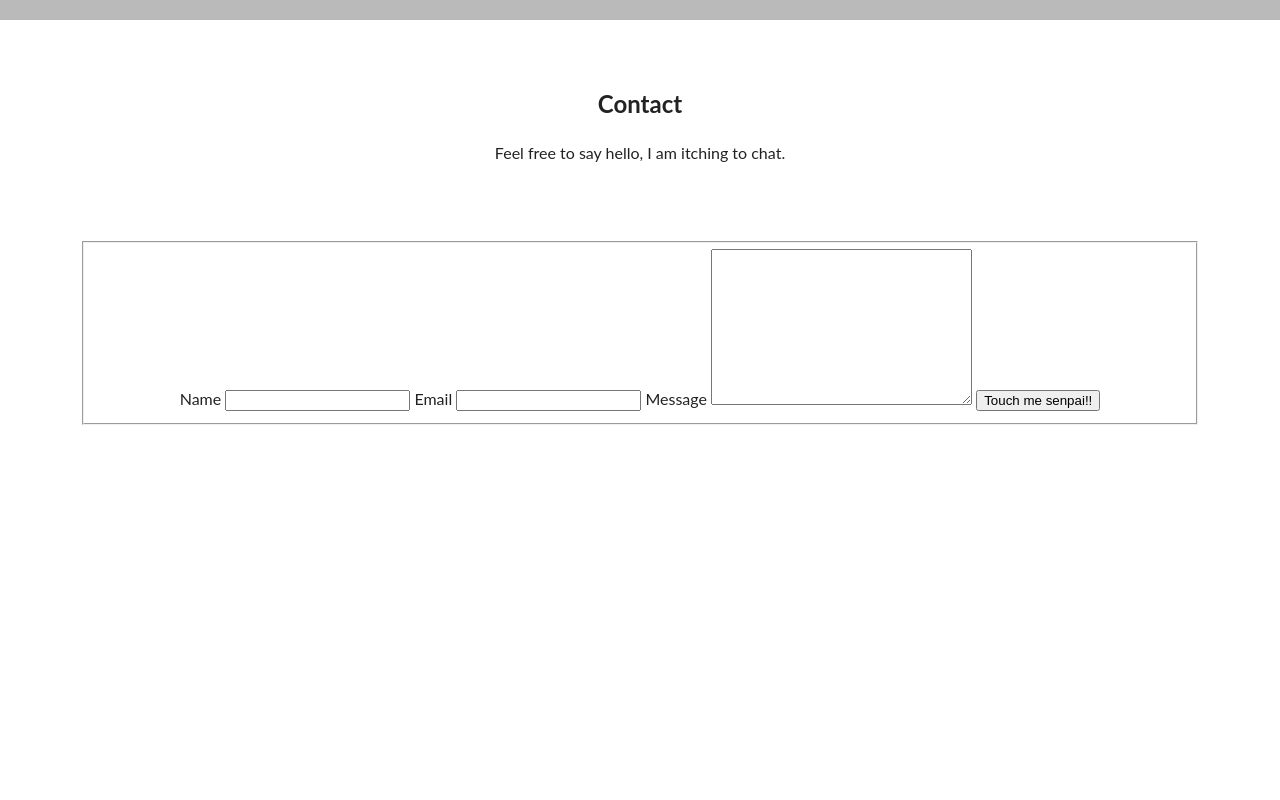
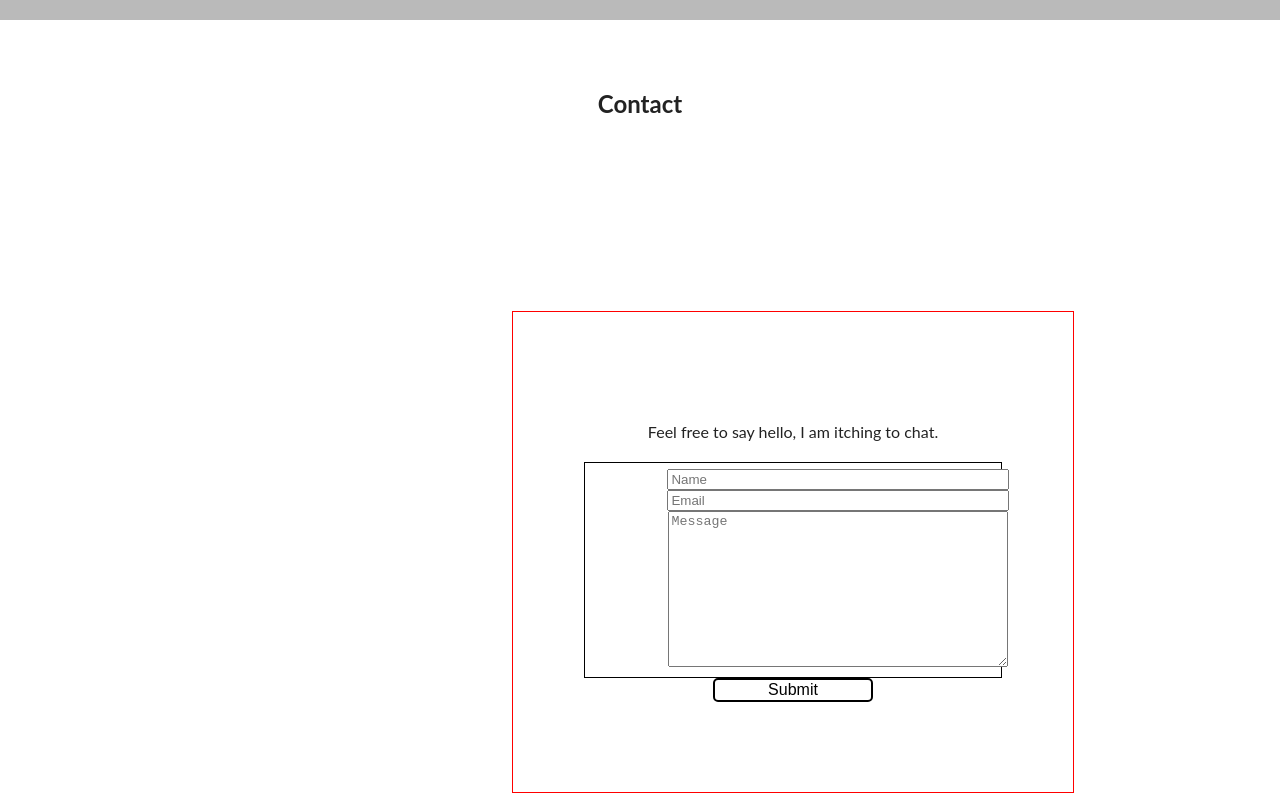
Before and after one commit to blessingNtoko/portfolio_noangular, a website: page index.html in a window 1280 px wide. Shown: the part 3380-4180 px from the top of the page. Drawn offline with nearby package versions, Linux system fonts and the light colour scheme; grey boxes are pictures that could not be loaded; animation ran at ten frames a second.

Commit message:
fixing contact form

```diff
--- a/css/index.css
+++ b/css/index.css
@@ -157,6 +157,56 @@ html {
     opacity: 1;
 }
 
+.formOfContact {
+    display: flex;
+    flex-direction: column;
+    justify-content: center;
+    align-items: center;
+    border: 1px solid red;
+    width: 50%;
+    height: 30em;
+    margin-left: 27em;
+    margin-top: 12em;
+}
+
+.formField {
+    border: none;
+    display: flex;
+    flex-direction: column;
+    /* justify-content: center; */
+    align-items: center;
+    width: 9em;
+    border: 1px solid black;
+    width: 70%;
+    line-height: .5em;
+}
+
+.inputs {
+    margin-left: 23%;
+    width: 25em;
+}
+
+
+/* .contactSection {
+    text-align: center;
+} */
+
+#submit {
+    width: 10em;
+    background-color: transparent;
+    color: black;
+    border: 2px solid black;
+    border-radius: 5px;
+    font-size: 12pt;
+    padding: .5em auto;
+    transition: all .3s;
+}
+
+#submit:hover {
+    background-color: black;
+    color: white
+}
+
 @media(max-width: 560px) {
     .pimg1,
     .pimg2,
--- a/index.html
+++ b/index.html
@@ -37,7 +37,7 @@
                 <img class="toy toy5" src="images/ionic.svg" alt="Ionic Logo">
                 <img class="toy toy6" src="images/gimp-monochrome-logo-D2944540FE-seeklogo.com.png" alt="Gimp Logo">
                 <img class="toy toy7" src="images/inkscape.png" alt="Inkscape Logo">
-                <img class="toy toy7" src="images/node.png" alt="Inkscape Logo">
+                <img class="toy toy7" src="images/node.png" alt="NodeJS Logo">
             </div>
         </div>
     </section>
@@ -63,19 +63,16 @@
             </span>
         </div>
     </div>
-    <section class="section section-dark">
+    <section class="section section-dark contactSection">
         <h2>Contact</h2>
-        <p>Feel free to say hello, I am itching to chat.</p><br /><br />
         <form id="contactForm" class="formOfContact">
+            <p>Feel free to say hello, I am itching to chat.</p>
             <fieldset class="formField">
-                <label for="formName">Name</label>
-                <input type="text" id="formName" required>
-                <label for="formEmail">Email</label>
-                <input type="text" id="formEmail" required>
-                <label for="formMess">Message</label>
-                <textarea name="message" id="formMess" cols="30" rows="10" required></textarea>
-                <input type="submit" value="Touch me senpai!!">
+                <input type="text" id="formName" placeholder="Name" class="inputs" required>
+                <input type="text" id="formEmail" placeholder="Email" class="inputs" required>
+                <textarea name="message" id="formMess" cols="30" rows="10" class="inputs" placeholder="Message" required></textarea>
             </fieldset>
+            <input type="submit" id="submit" value="Submit">
         </form>
     </section>
     <div class="pimg1">
```
